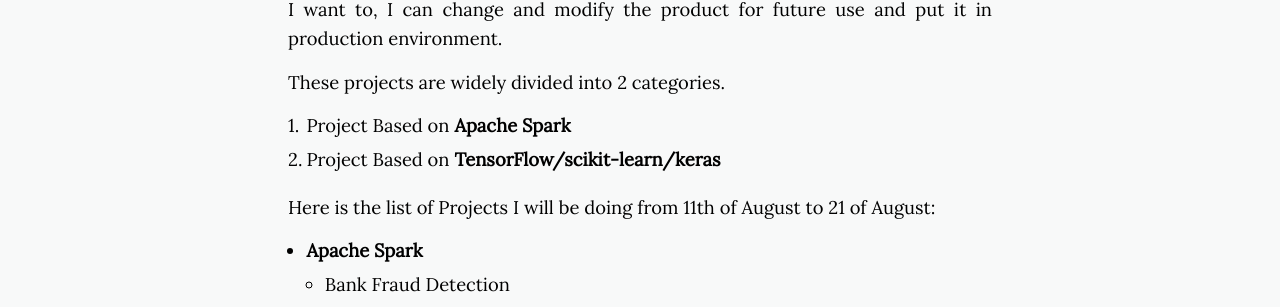
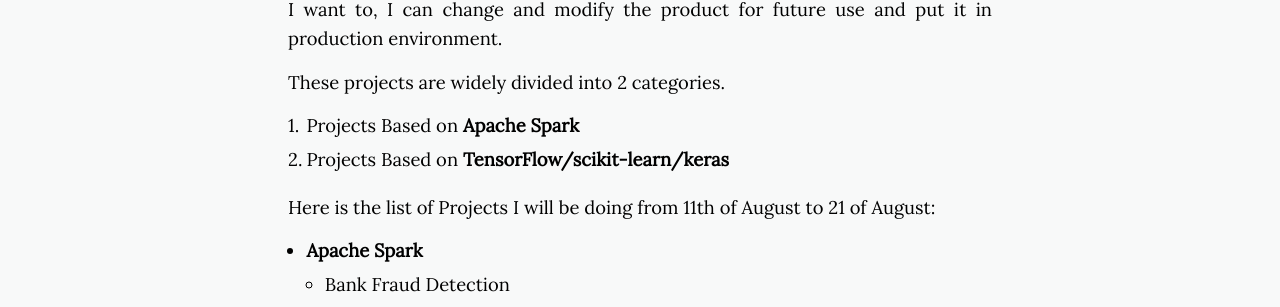
Before and after one commit to daftengineer/daftengineer.github.io, a Jekyll site: the page built from _posts/2018-08-07-ml-challange.markdown, in a window 1280 px wide. Shown: the part 901-1208 px from the top of the page. Built offline with Jekyll 4.4.1, drawn with Linux system fonts in a browser that asks for light colours; nearby versions of some CDN libraries.

Commit message:
Update 2018-08-07-ml-challange.markdown

```diff
--- a/_posts/2018-08-07-ml-challange.markdown
+++ b/_posts/2018-08-07-ml-challange.markdown
@@ -12,8 +12,8 @@
 <p style="text-align:justify;">That being said, half of these projects are targetted to be scalable. The reason is, if I want to, I can change and modify the product for future use and put it in production environment.</p>
 <p style="text-align:justify;"> These projects are widely divided into 2 categories.<br />
   <ol>
-    <li>Project Based on <b>Apache Spark</b></li>
-    <li>Project Based on <b>TensorFlow/scikit-learn/keras</b></li>
+    <li>Projects Based on <b>Apache Spark</b></li>
+    <li>Projects Based on <b>TensorFlow/scikit-learn/keras</b></li>
   </ol>
   </p>
 <p style="text-align:justify;">Here is the list of Projects I will be doing from 11th of August to 21 of August:
```
